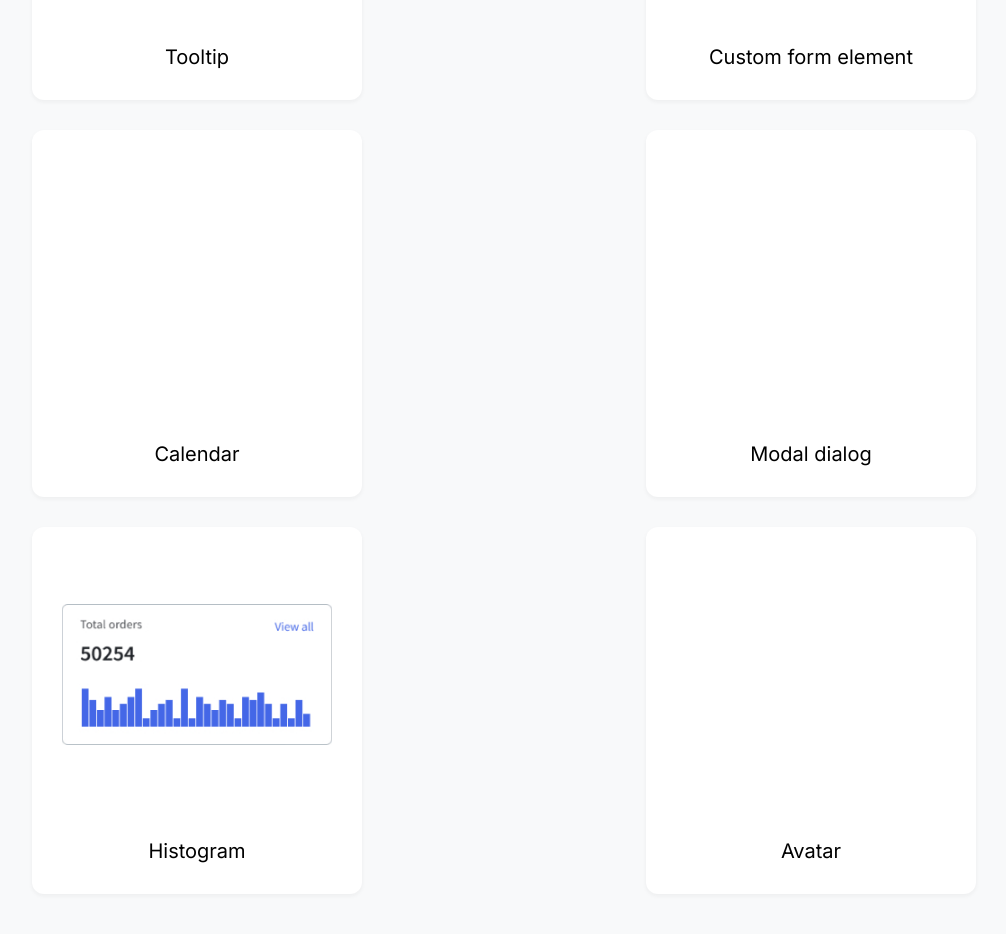
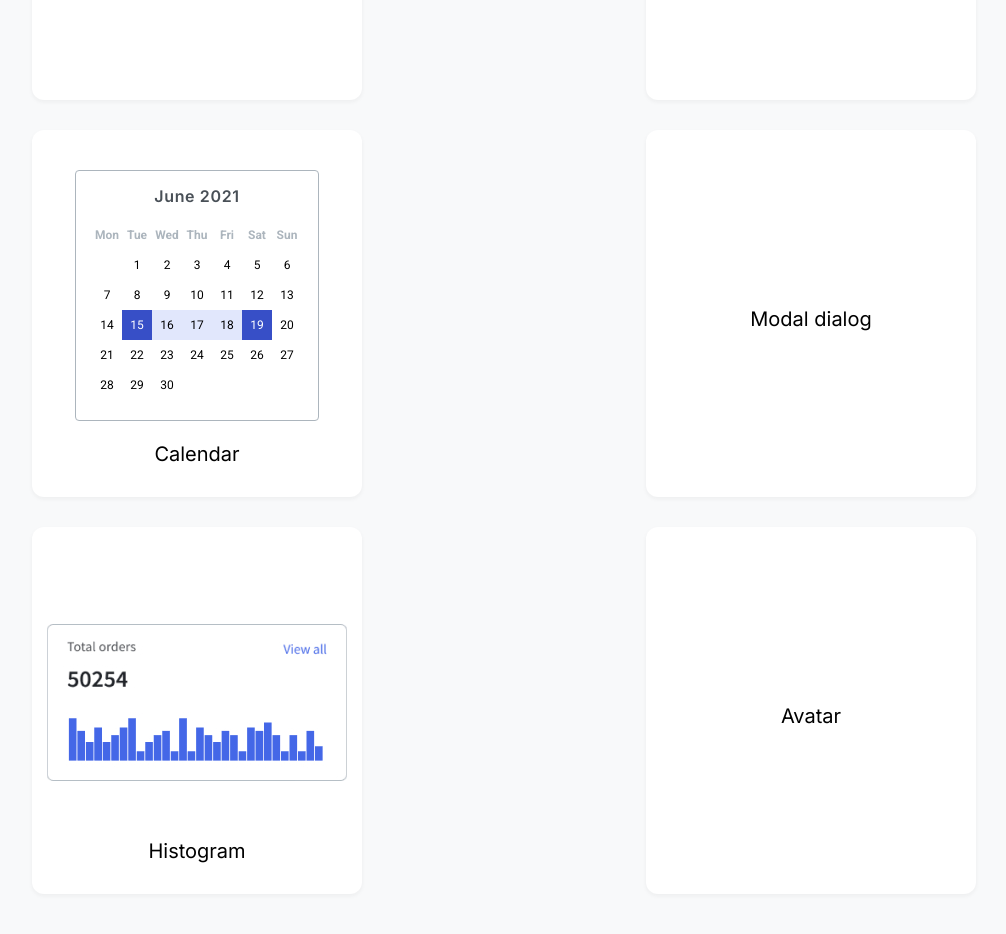
Before and after one commit to js-tasks-ru/htmlcss-20210513_mrmldsky27, a website: page index.html in a window 1280 px wide. Shown: the part 580-1514 px from the top of the page, without its empty margins (136-1142 px from the left). Drawn offline with Linux system fonts and the light colour scheme.

Commit message:
added calendar

```diff
--- /dev/null
+++ b/components/calendar/calendar.css
@@ -0,0 +1,45 @@
+.calendar {
+    display: flex;
+    flex-direction: column;
+    border: 1px solid var(--grey-3, #ACB5BD);
+    border-radius: 4px;
+    padding: 16px;
+}
+
+.calendar__header {
+    text-align: center;
+    margin-bottom: 10px;
+    color: #495057;
+    color: var(--grey, #495057);
+    font-weight: bold;
+}
+
+.calendar__body {
+    flex-grow: 1;
+    display: grid;
+    grid-template-columns: repeat(7, 30px);
+    grid-template-rows: repeat(auto-fit, 30px);
+    font-size: 12px;
+    place-content: center center;
+}
+
+.calendar__element {
+    display: flex;
+    justify-content: center;
+    flex-direction: column;
+    align-items: center;
+}
+
+.calendar__element_wday {
+    color: var(--grey-3);
+    font-weight: bolder;
+}
+
+.calendar__element_day_chosen {
+    background-color: var(--blue, #374FC7);
+    color: var(--white, #fff)
+}
+
+.calendar__element_day_between {
+    background-color: #e1e7fc;
+}
--- a/components/cards/cards.css
+++ b/components/cards/cards.css
@@ -15,8 +15,9 @@
     display: flex;
     flex-direction: column;
     justify-content: center;
+    align-items: center;
     margin-bottom: 30px;
-    padding: 30px;
+    padding: 40px 30px 30px;
     box-sizing: border-box;
 }
 
@@ -27,5 +28,10 @@
 
 .cards__title {
     text-align: center;
-    margin-top: auto;
+    order: 1;
 }
+
+.cards__body {
+    flex-grow: 1;
+    margin-bottom: 20px;
+}
--- a/index.html
+++ b/index.html
@@ -5,6 +5,7 @@
         <link rel="stylesheet" href="./assets/css/main.css">
         <link rel="stylesheet" href="./components/page/page.css">
         <link rel="stylesheet" href="./components/cards/cards.css">
+        <link rel="stylesheet" href="./components/calendar/calendar.css">
         <link rel="stylesheet" href="./components/about/about.css">
     </head>
     <body class="page">
@@ -17,25 +18,70 @@
             <section class="page__section_grey" aria-label="kinds of reusable components">
                 <div class="page__margins">
                     <div class="cards">
-                        <div class="cards__item">
+                        <article class="cards__item">
                             <h4 class="cards__title">Tooltip</h4>
-                        </div>
-                        <div class="cards__item">
+                        </article>
+                        <article class="cards__item">
                             <h4 class="cards__title">Custom form element</h4>
-                        </div>
-                        <div class="cards__item">
+                        </article>
+                        <article class="cards__item">
                             <h4 class="cards__title">Calendar</h4>
-                        </div>
-                        <div class="cards__item">
+                            <div class="cards__body calendar">
+                                <header>
+                                    <h5 class="calendar__header">June 2021</h5>
+                                </header>
+                                <div class="calendar__body">
+                                    <div class="calendar__element calendar__element_wday">Mon</div>
+                                    <div class="calendar__element calendar__element_wday">Tue</div>
+                                    <div class="calendar__element calendar__element_wday">Wed</div>
+                                    <div class="calendar__element calendar__element_wday">Thu</div>
+                                    <div class="calendar__element calendar__element_wday">Fri</div>
+                                    <div class="calendar__element calendar__element_wday">Sat</div>
+                                    <div class="calendar__element calendar__element_wday">Sun</div>
+                                    <div class="calendar__element calendar__element_day"></div>
+                                    <div class="calendar__element calendar__element_day">1</div>
+                                    <div class="calendar__element calendar__element_day">2</div>
+                                    <div class="calendar__element calendar__element_day">3</div>
+                                    <div class="calendar__element calendar__element_day">4</div>
+                                    <div class="calendar__element calendar__element_day">5</div>
+                                    <div class="calendar__element calendar__element_day">6</div>
+                                    <div class="calendar__element calendar__element_day">7</div>
+                                    <div class="calendar__element calendar__element_day">8</div>
+                                    <div class="calendar__element calendar__element_day">9</div>
+                                    <div class="calendar__element calendar__element_day">10</div>
+                                    <div class="calendar__element calendar__element_day">11</div>
+                                    <div class="calendar__element calendar__element_day">12</div>
+                                    <div class="calendar__element calendar__element_day">13</div>
+                                    <div class="calendar__element calendar__element_day">14</div>
+                                    <div class="calendar__element calendar__element_day calendar__element_day_chosen">15</div>
+                                    <div class="calendar__element calendar__element_day calendar__element_day_between">16</div>
+                                    <div class="calendar__element calendar__element_day calendar__element_day_between">17</div>
+                                    <div class="calendar__element calendar__element_day calendar__element_day_between">18</div>
+                                    <div class="calendar__element calendar__element_day calendar__element_day_chosen">19</div>
+                                    <div class="calendar__element calendar__element_day">20</div>
+                                    <div class="calendar__element calendar__element_day">21</div>
+                                    <div class="calendar__element calendar__element_day">22</div>
+                                    <div class="calendar__element calendar__element_day">23</div>
+                                    <div class="calendar__element calendar__element_day">24</div>
+                                    <div class="calendar__element calendar__element_day">25</div>
+                                    <div class="calendar__element calendar__element_day">26</div>
+                                    <div class="calendar__element calendar__element_day">27</div>
+                                    <div class="calendar__element calendar__element_day">28</div>
+                                    <div class="calendar__element calendar__element_day">29</div>
+                                    <div class="calendar__element calendar__element_day">30</div>
+                                </div>
+                            </div>
+                        </article>
+                        <article class="cards__item">
                             <h4 class="cards__title">Modal dialog</h4>
-                        </div>
-                        <div class="cards__item">
+                        </article>
+                        <article class="cards__item">
                             <img class="cards__image" src="assets/images/histogram.jpg" alt="histogram" />
                             <h4 class="cards__title">Histogram</h4>
-                        </div>
-                        <div class="cards__item">
+                        </article>
+                        <article class="cards__item">
                             <h4 class="cards__title">Avatar</h4>
-                        </div>
+                        </article>
                     </div>
                 </div>
             </section>
```
